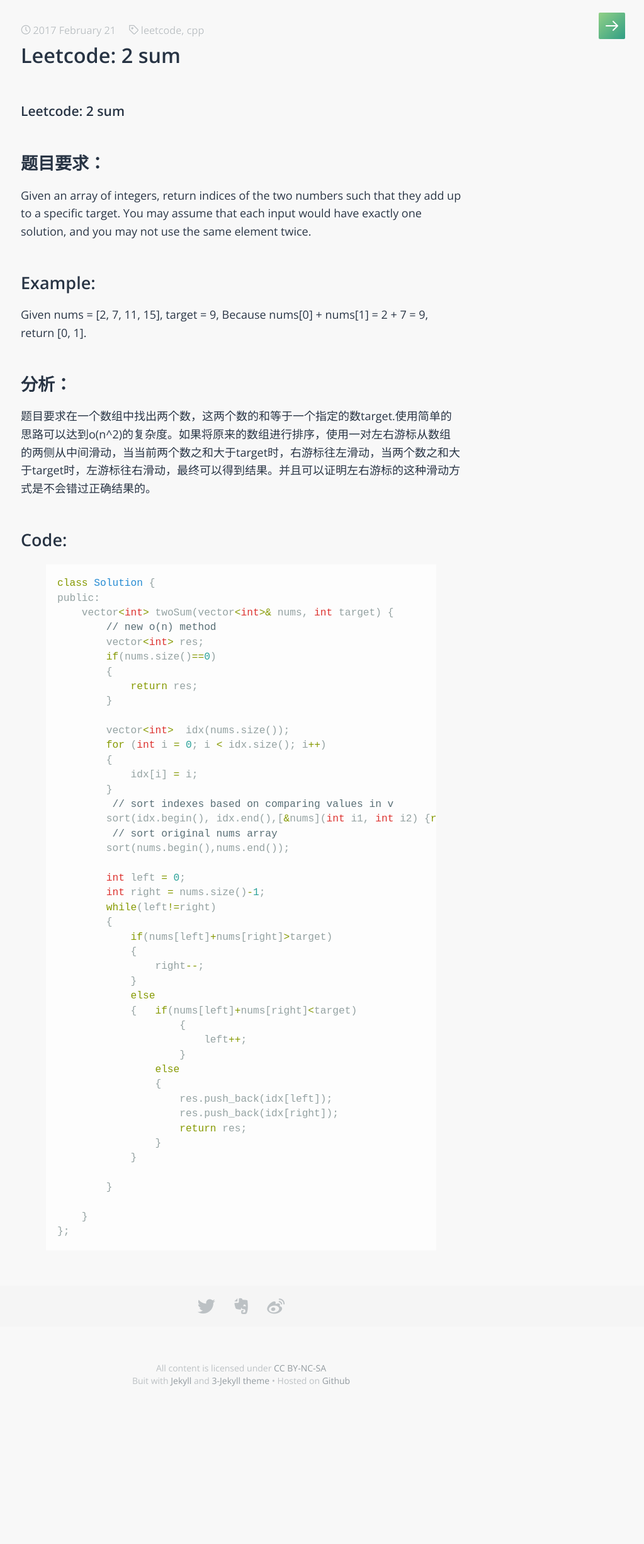
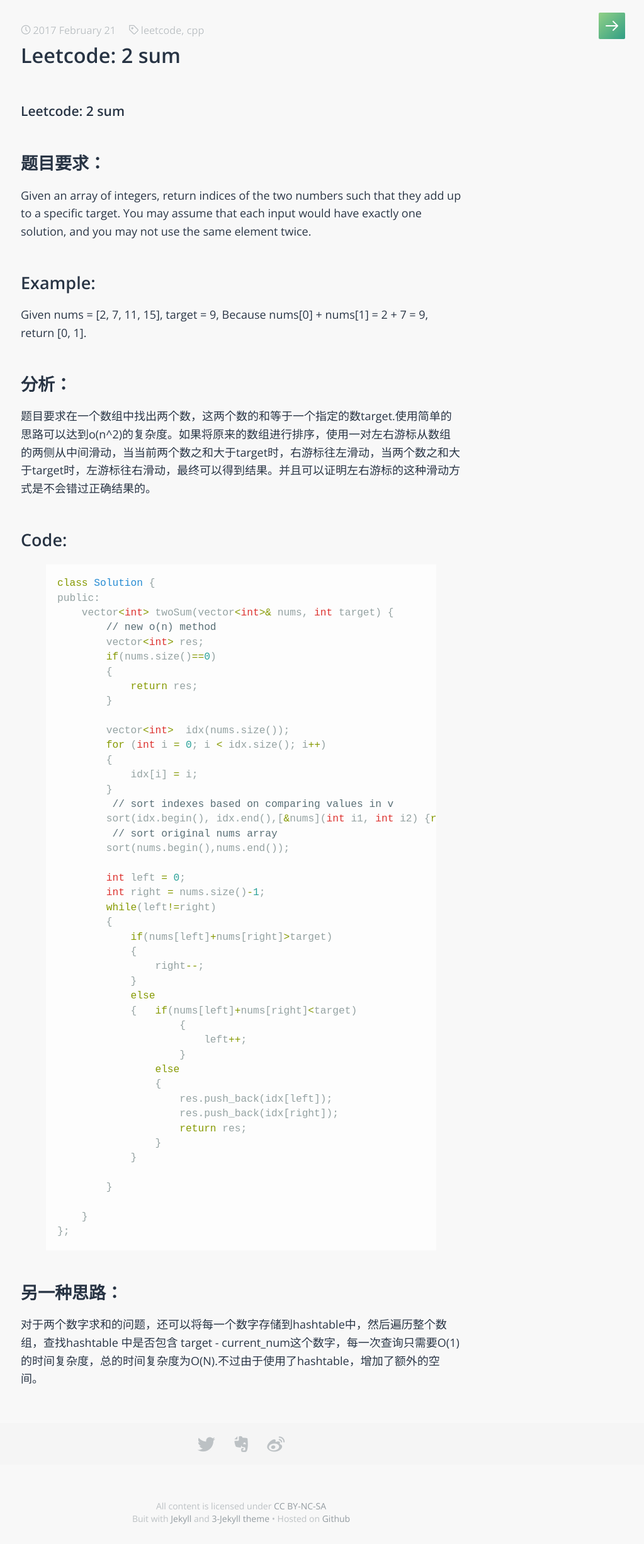
Before and after one commit to Weishenghua/Weishenghua.github.io, a Jekyll site: the page built from _posts/2017-02-21-leetcode-2sum.markdown, in a window 1280 px wide. Shown: the whole page at 63% size, without its empty margins (257-1280 px from the left). Built offline with Jekyll 4.4.1, drawn with Linux system fonts in a browser that asks for light colours; some web fonts are replaced.

Commit message:
Update 2017-02-21-leetcode-2sum.markdown

```diff
--- a/_posts/2017-02-21-leetcode-2sum.markdown
+++ b/_posts/2017-02-21-leetcode-2sum.markdown
@@ -64,3 +64,5 @@
     }
 };
 {% endhighlight %}
+## 另一种思路：
+对于两个数字求和的问题，还可以将每一个数字存储到hashtable中，然后遍历整个数组，查找hashtable 中是否包含 target - current_num这个数字，每一次查询只需要O(1)的时间复杂度，总的时间复杂度为O(N).不过由于使用了hashtable，增加了额外的空间。
```
